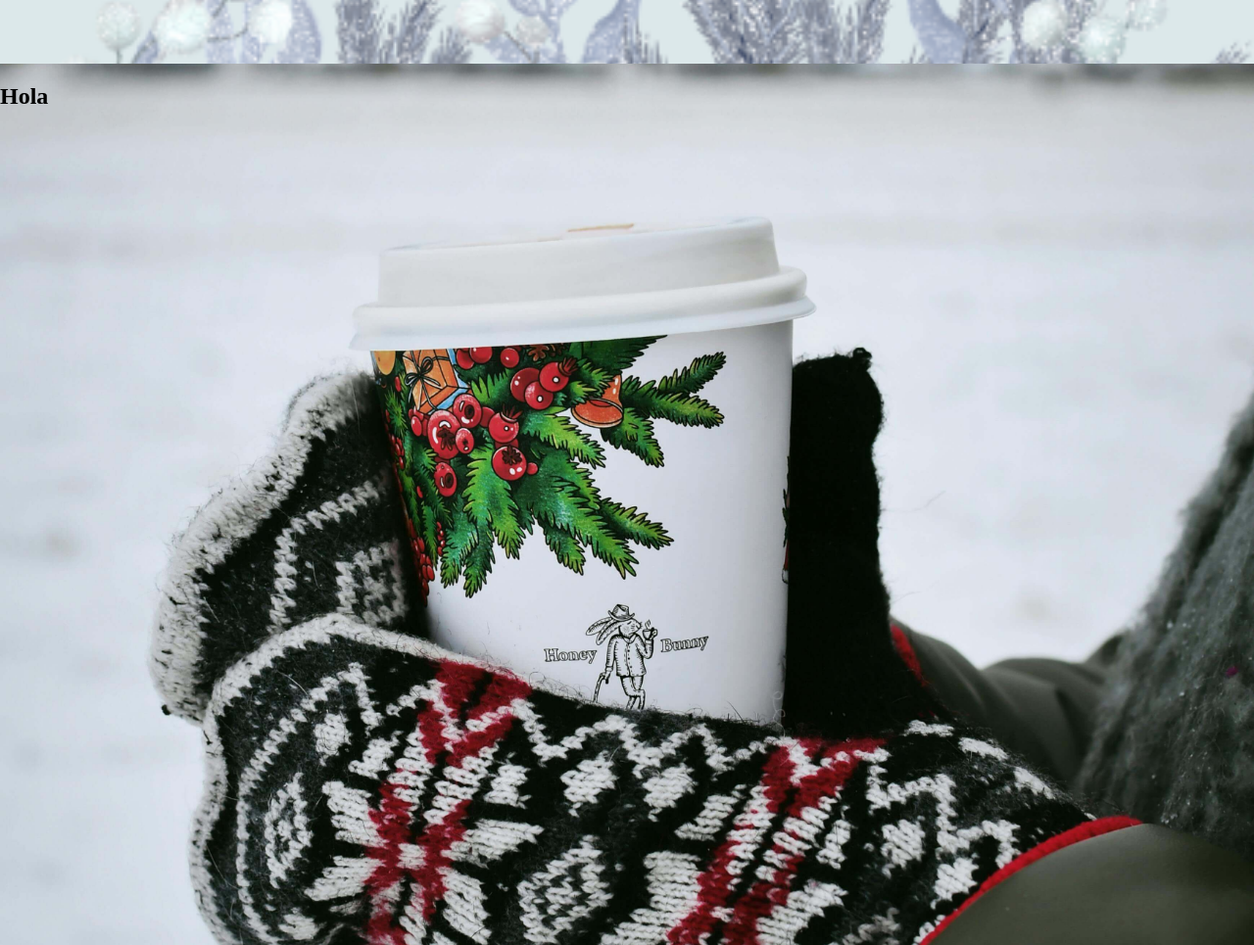
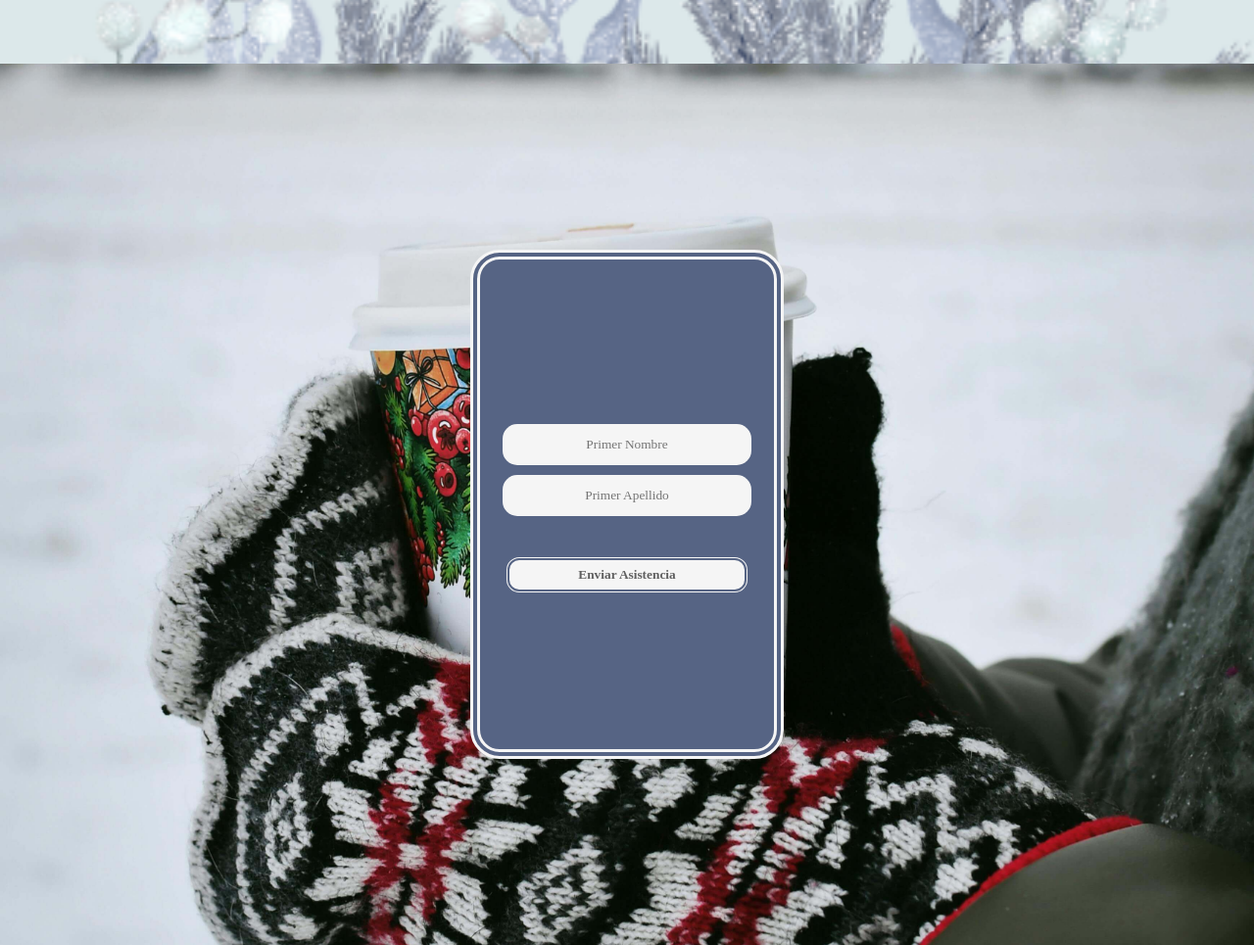
Before and after one commit to J0s9/entrenamiento-1, a plain HTML site: page index.html in a window 1280 px wide. Shown: the part 1735-2700 px from the top of the page at 98% size. Drawn offline with Linux system fonts and the light colour scheme; a web font is replaced by a local one.

Commit message:
Mi sexto commit

```diff
--- a/index.html
+++ b/index.html
@@ -176,7 +176,37 @@
         justify-content: center;
         align-items: center;
     }
-    button{
+    input{
+        margin-top: 10px;
+        width: 250px;
+        height: 40px;
+        border-radius: 15px;
+        border: 0;
+        background-color: whitesmoke;
+        font-family: loubag;
+        color: #606060;
+    }
+    input::placeholder{
+        text-align: center;
+    }
+    .btn-enviar{
+        margin-top: 40px;
+        width: 250px;
+        height: 40px;
+        border-radius: 15px;
+        border: double 5px #566484;
+        background-color: whitesmoke;
+        font-family: loubag;
+        color: #606060;
+        font-weight: bold;
+    }
+    .btn-enviar:hover{
+        cursor: pointer;
+        background-color: #606060;
+        border: double 5px whitesmoke;
+        color: white;
+    }
+    .bnf-1,.bnf-2,.bnf-3{
         margin-top: 10px;
         width: 250px;
         height: 40px;
@@ -194,6 +224,23 @@
         font-family: loubag;
         margin: 0;
         color: whitesmoke;
+    }
+    .form-conteiner{
+        display: flex;
+        justify-content: center;
+        align-items: center;
+    }
+    .formulario{
+        display: flex;
+        flex-direction: column;
+        align-items: center;
+        justify-content: center;
+        background-color: #606060;
+        height: 500px;
+        width: 300px;
+        background-color: #566484;
+        border: double 10px whitesmoke ;
+        border-radius: 30px;
     }
     </style>
 </head>
@@ -253,14 +300,24 @@
                     <img src="carta.svg" alt="">
                 </figure>
                 <p class="regalos-title">Lluvia de regalos</p>
-                <button>Beneficio 1</button>
-                <button>Beneficio 2</button>
-                <button>Beneficio 3</button>
+                <button class="bnf-1">Beneficio 1</button>
+                <button class="bnf-2">Beneficio 2</button>
+                <button class="bnf-2">Beneficio 3</button>
             </div>
         </div>
     </section>
     <section class="conteiner-asistencia">
-        <h1>Hola</h1>
+        <div class="form-conteiner">
+            <form action="/" class="formulario">
+                <label for="" id="">
+                    <input type="text" placeholder="Primer Nombre">
+                </label>
+                <label for="">
+                    <input type="text" placeholder="Primer Apellido">
+                </label>
+                <button class="btn-enviar">Enviar Asistencia</button>
+            </form>
+        </div>
     </section>
 </body>
 </html>
```
